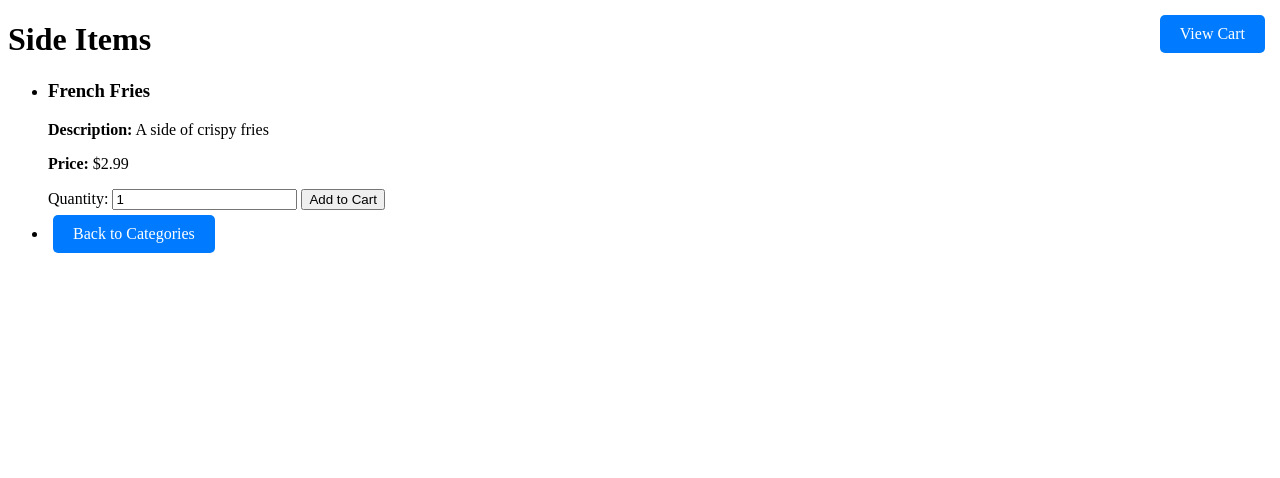
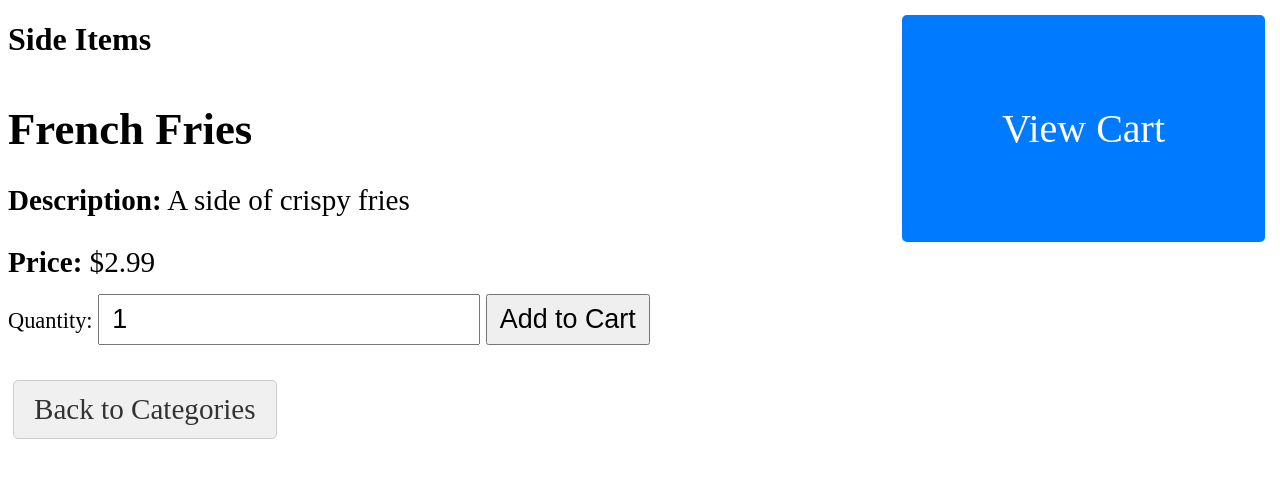
Before and after one commit to ks1686/NodeJS-AI-Chatbot-Site, a Flask app: page /category/Side in a window 1280 px wide. Shown: the top 478 px of the page. Run offline with Flask 3, Linux system fonts and the light colour scheme.

Commit message:
Updated website view
Website now has larger buttons. Fixed bug with subtotal calculations.

```diff
--- a/app.py
+++ b/app.py
@@ -35,6 +35,7 @@
     item_price = request.form.get("item_price")
     quantity = int(request.form.get("quantity"))
 
+    # If the cart is not in the session, create it
     if "cart" not in session:
         session["cart"] = []
 
@@ -88,7 +89,6 @@
 def view_cart():
     cart = session.get("cart", [])
     total = sum(float(item["price"]) * item["quantity"] for item in cart)
-    quantity = sum(item["quantity"] for item in cart)
     return render_template("cart.html", cart=cart, total=total, hide_cart_button=True)
 
 
--- a/templates/base.html
+++ b/templates/base.html
@@ -8,8 +8,8 @@
         .category-button, .cart-button {
             display: inline-block;
             margin: 5px;
-            padding: 10px 20px;
-            font-size: 16px;
+            padding: 90px 100px;
+            font-size: 40px;
             cursor: pointer;
             text-align: center;
             text-decoration: none;
@@ -26,6 +26,18 @@
             top: 10px;
             right: 10px;
         }
+        .category-grid {
+            display: grid;
+            grid-template-columns: repeat(auto-fit, minmax(150px, 1fr));
+            grid-gap: 20px;
+        }
+        .center-content {
+            display: flex;
+            flex-direction: column;
+            justify-content: center; /* Vertical centering */
+            height: 100vh; /* Full viewport height */
+        }
+
     </style>
 </head>
 <body>
--- a/templates/category_items.html
+++ b/templates/category_items.html
@@ -3,6 +3,56 @@
 {% block title %}{{ category_name }} Items{% endblock %}
 
 {% block content %}
+<style>
+    /* Embedded CSS styles */
+    #items-container {
+        font-size: 1.4em; /* Increase the base font size */
+    }
+
+    #items-container ul {
+        list-style-type: none;
+        padding: 0;
+    }
+
+    #items-container li {
+        margin-bottom: 30px; /* Increase space between items */
+    }
+
+    #items-container h3 {
+        font-size: 2em; /* Increase heading font size */
+        margin-bottom: 10px; /* Space below heading */
+    }
+
+    #items-container p {
+        font-size: 1.3em; /* Increase paragraph font size */
+        margin-bottom: 15px; /* Space below paragraphs */
+    }
+
+    #items-container form {
+        margin-top: 15px; /* Space above form */
+    }
+
+    #items-container input[type="number"],
+    #items-container button {
+        font-size: 1.2em; /* Adjust form element font size */
+        padding: 8px 12px; /* Adjust padding for form elements */
+    }
+
+    .category-button {
+        font-size: 1.3em; /* Increase button font size */
+        display: inline-block; /* Make the button inline */
+        padding: 12px 20px; /* Adjust padding for better button size */
+        text-decoration: none;
+        background-color: #f0f0f0;
+        border: 1px solid #ccc;
+        color: #333;
+    }
+
+    .category-button:hover {
+        background-color: #ddd;
+    }
+</style>
+
 <h1>{{ category_name }} Items</h1>
 <div id="items-container">
     <ul>
@@ -21,7 +71,6 @@
         </li>
         {% endfor %}
         <li><a href="/" class="category-button">Back to Categories</a></li>
-
     </ul>
 </div>
 {% endblock %}
```
Also changed, not shown: templates/cart.html (+52 -2 lines), templates/index.html (+11 -6 lines).
